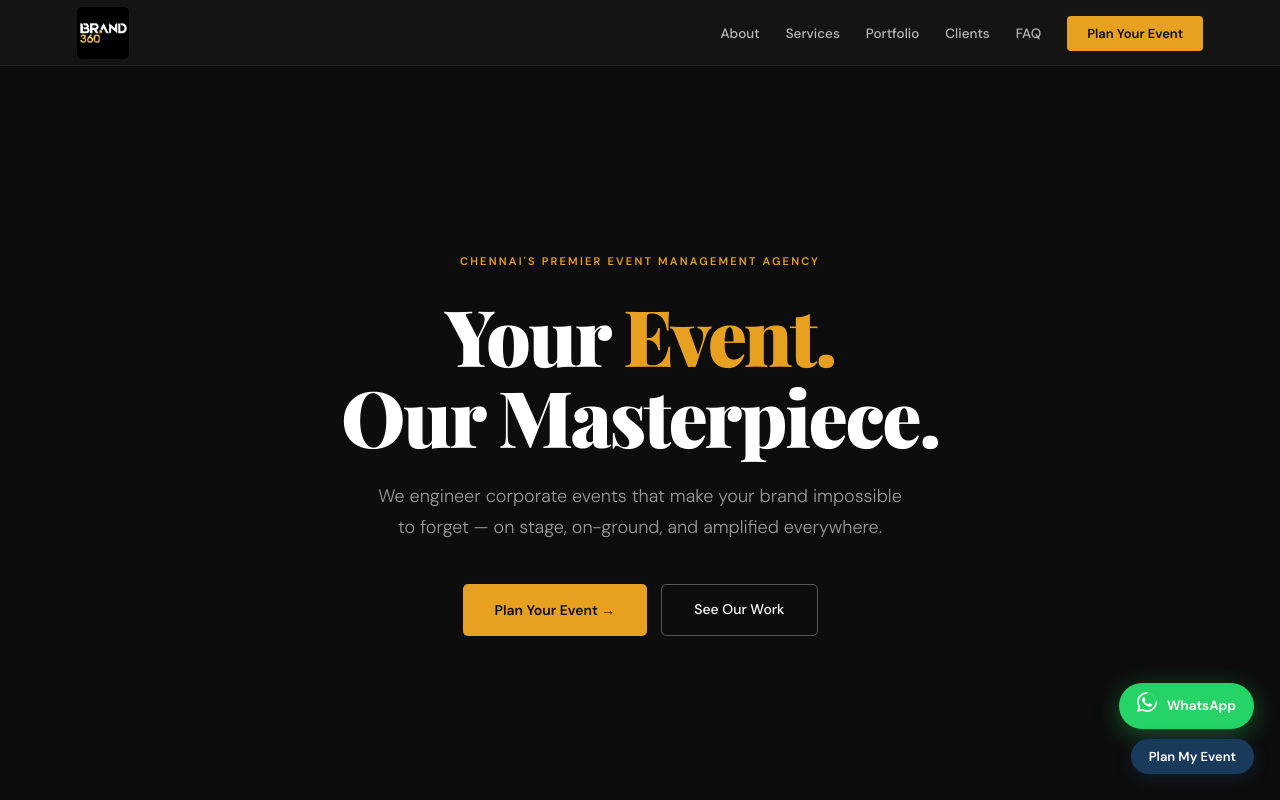
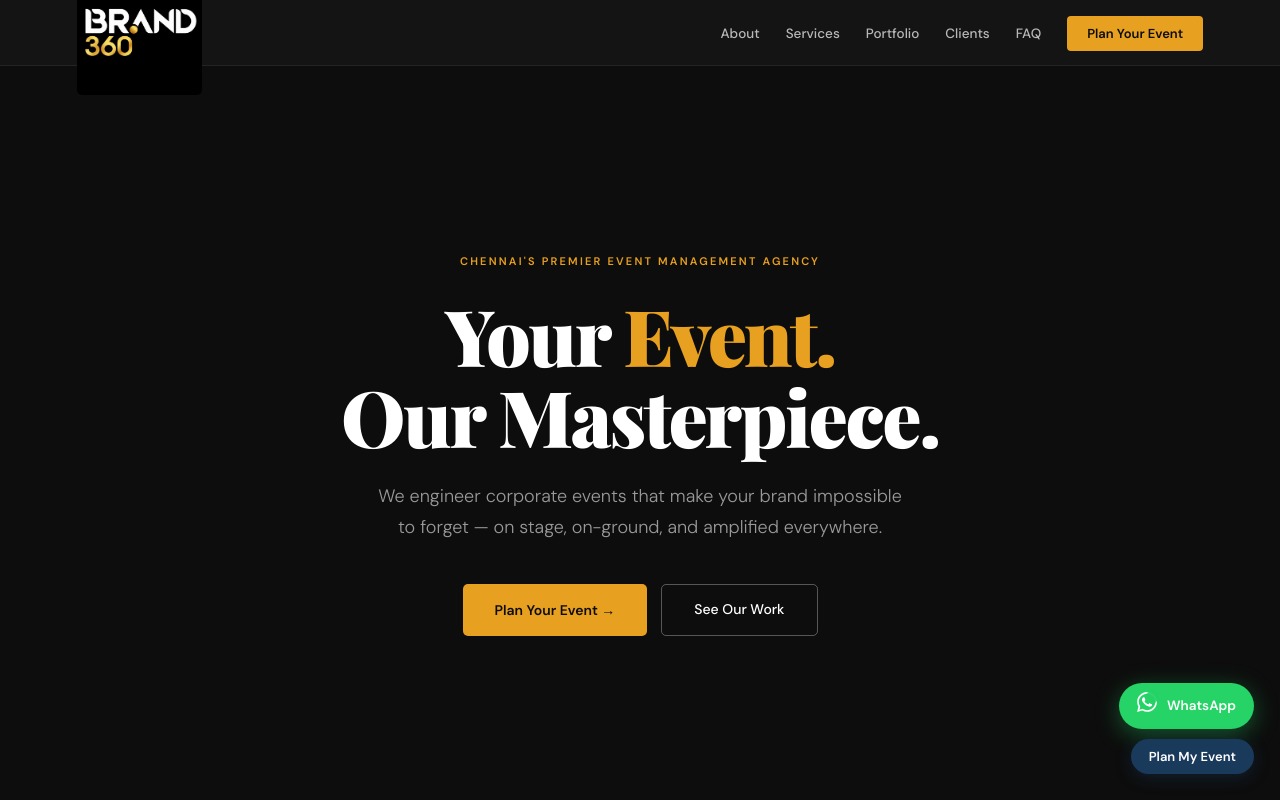
Before and after one commit to ITechTailor/brand360updated, a website built with Vite: page index.html in a window 1280 px wide. Shown: the top 800 px of the page. Built offline with nearby package versions, Linux system fonts and the light colour scheme.

Commit message:
Updated style.css

```diff
--- a/assets/css/style.css
+++ b/assets/css/style.css
@@ -54,7 +54,7 @@ nav {
     align-items: center;
 }
 .nav-logo-img {
-    height: 52px;
+    height: 125px;
     width: auto;
     display: block;
     border-radius: 5px;
```
